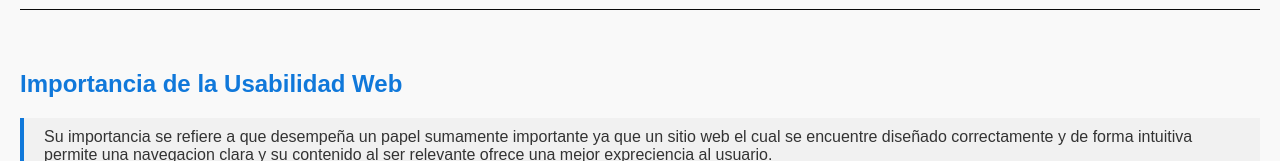
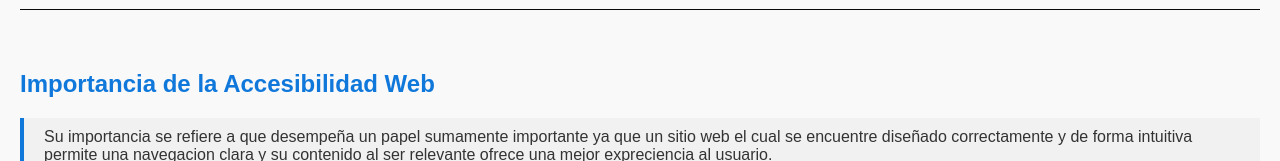
Before and after one commit to BrandonSG2/investigacion2, a plain HTML site: page index.html in a window 1280 px wide. Shown: the part 621-782 px from the top of the page. Drawn offline with Linux system fonts and the light colour scheme.

Commit message:
Update index.html

```diff
--- a/index.html
+++ b/index.html
@@ -39,7 +39,7 @@
 
             <section id="importancia">
                 <article>
-                    <h2>Importancia de la Usabilidad Web</h2>
+                    <h2>Importancia de la Accesibilidad Web</h2>
                     <blockquote>
                         <p>Su importancia se refiere a que desempeña un papel sumamente importante ya que un sitio
                             web el
```
